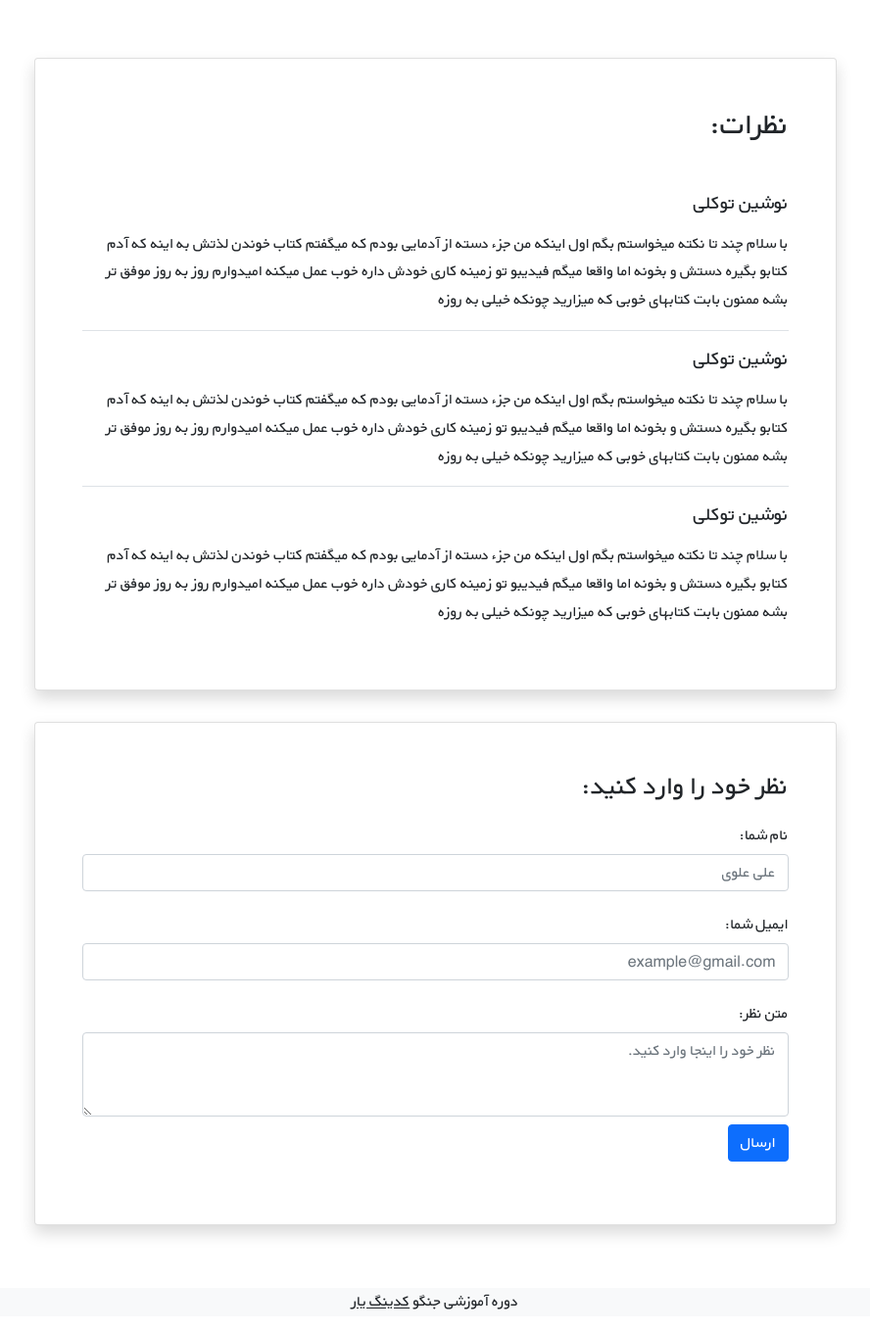
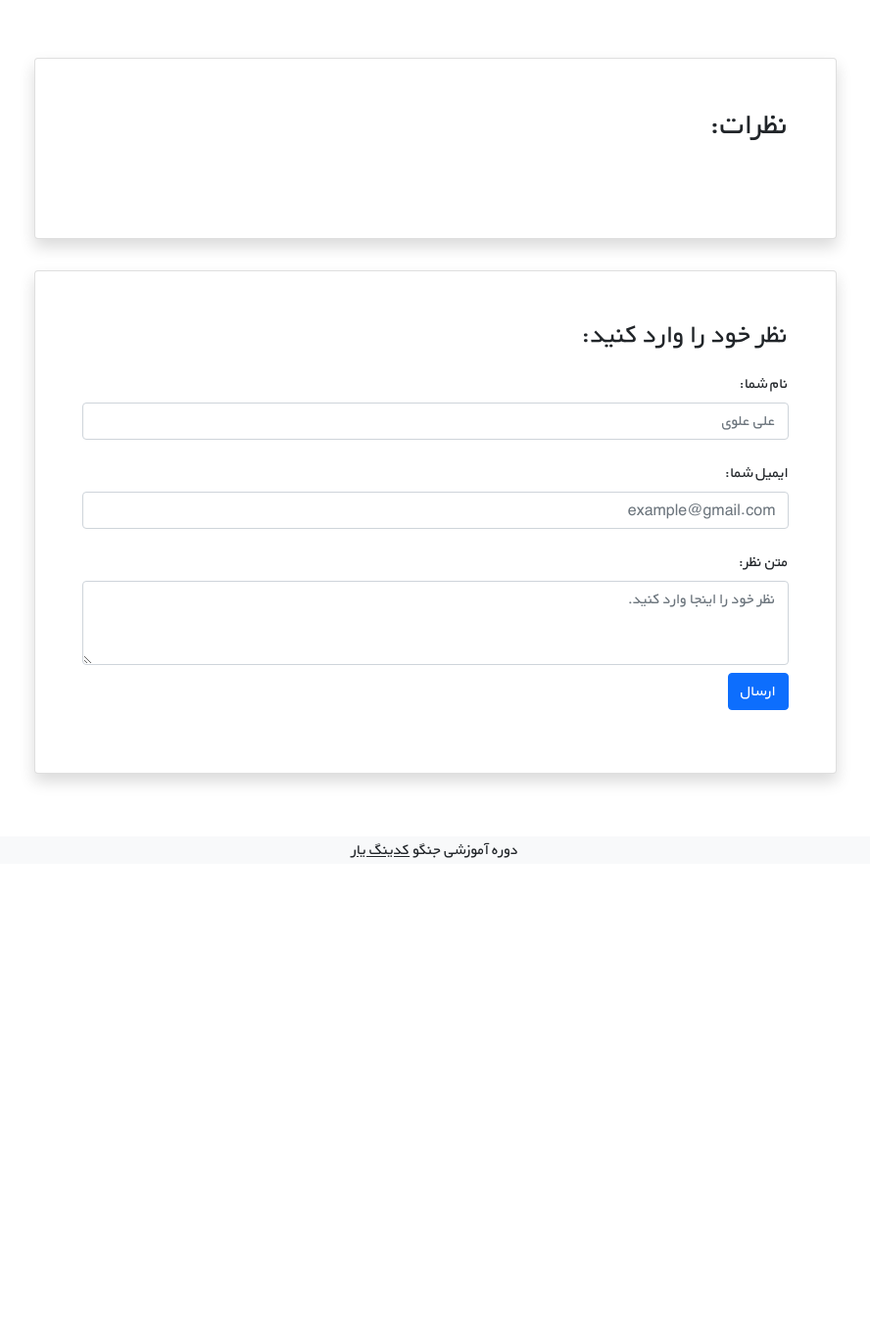
Before and after one commit to SamiraDorchalian/bookStoreWebsiteProjectDjango, a Django app: page /books/1/ in a window 1280 px wide. Shown: the part 1911-3271 px from the top of the page at 98% size, without its empty margins (196-1084 px from the left). After the commit the page ends 2787 px from the top, so only its background shows below. Run offline with Django 4.2, Linux system fonts and the light colour scheme; data comes from the database, SQL or seed files in the repository; parts of the project's set-up code (start-up, migrations or seed data) failed here and were passed over.

Commit message:
render book comments in book detail view

```diff
--- a/bookStoreWebsiteProjectDjango-with-db.sqlite3/books/templates/books/book_detail.html
+++ b/bookStoreWebsiteProjectDjango-with-db.sqlite3/books/templates/books/book_detail.html
@@ -45,24 +45,12 @@
             <div class="d-flex justify-content-center">
                 <div class="card shadow my-3 p-5 w-sm-75 w-100">
                     <h2 class="mb-5">نظرات:</h2>
-                    <div class="border-bottom mb-3">
-                        <h5 class="mb-3">نوشین توکلی</h5>
-                        <p>با سلام چند تا نکته میخواستم بگم اول اینکه من جزء دسته از آدمایی بودم که میگفتم کتاب خوندن لذتش
-                            به اینه که آدم کتابو بگیره دستش و بخونه اما واقعا میگم فیدیبو تو زمینه کاری خودش داره خوب عمل
-                            میکنه امیدوارم روز به روز موفق تر بشه ممنون بابت کتابهای خوبی که میزارید چونکه خیلی به روزه</p>
-                    </div>
-                    <div class="border-bottom mb-3">
-                        <h5 class="mb-3">نوشین توکلی</h5>
-                        <p>با سلام چند تا نکته میخواستم بگم اول اینکه من جزء دسته از آدمایی بودم که میگفتم کتاب خوندن لذتش
-                            به اینه که آدم کتابو بگیره دستش و بخونه اما واقعا میگم فیدیبو تو زمینه کاری خودش داره خوب عمل
-                            میکنه امیدوارم روز به روز موفق تر بشه ممنون بابت کتابهای خوبی که میزارید چونکه خیلی به روزه</p>
-                    </div>
-                    <div>
-                        <h5 class="mb-3">نوشین توکلی</h5>
-                        <p>با سلام چند تا نکته میخواستم بگم اول اینکه من جزء دسته از آدمایی بودم که میگفتم کتاب خوندن لذتش
-                            به اینه که آدم کتابو بگیره دستش و بخونه اما واقعا میگم فیدیبو تو زمینه کاری خودش داره خوب عمل
-                            میکنه امیدوارم روز به روز موفق تر بشه ممنون بابت کتابهای خوبی که میزارید چونکه خیلی به روزه</p>
-                    </div>
+                    {% for comment in comments %}
+                        <div class="border-bottom mb-3">
+                            <h5 class="mb-3">{{ comment.user.username }}</h5>
+                            <p>{{ comment.text|linebreaks }}</p>
+                        </div>
+                    {% endfor %}
                 </div>
             </div>
 
--- a/bookStoreWebsiteProjectDjango-with-db.sqlite3/books/urls.py
+++ b/bookStoreWebsiteProjectDjango-with-db.sqlite3/books/urls.py
@@ -4,7 +4,7 @@ from . import views
 
 urlpatterns = [
     path('', views.BookListView.as_view(), name='book_list'),
-    path('<int:pk>/', views.BookDetailView.as_view(), name='book_detail'),
+    path('<int:pk>/', views.book_detail_view, name='book_detail'),
     path('create/', views.BookCreateView.as_view(), name='book_create'),
     path('<int:pk>/edit/', views.BookUpdateView.as_view(), name='book_update'),
     path('<int:pk>/delete/', views.BookDeleteView.as_view(), name='book_delete'),
--- a/bookStoreWebsiteProjectDjango-with-db.sqlite3/books/views.py
+++ b/bookStoreWebsiteProjectDjango-with-db.sqlite3/books/views.py
@@ -1,5 +1,6 @@
 from django.views import generic
 from django.urls import reverse_lazy
+from django.shortcuts import get_object_or_404, render
 
 from .models import Book
 
@@ -9,9 +10,17 @@ class BookListView(generic.ListView):
     template_name = 'books/book_list.html'
     context_object_name = 'books'
 
-class BookDetailView(generic.DetailView):
-    model = Book
-    template_name = 'books/book_detail.html'
+# class BookDetailView(generic.DetailView):
+#     model = Book
+#     template_name = 'books/book_detail.html'
+
+def book_detail_view(request, pk):
+    # get book object
+    book = get_object_or_404(Book, pk=pk)
+    # get book comments
+    book_comments = book.comments.all()
+    return render(request, 'books/book_detail.html', {'book': book, 'comments': book_comments})
+
 
 class BookCreateView(generic.CreateView):
     model = Book
```
